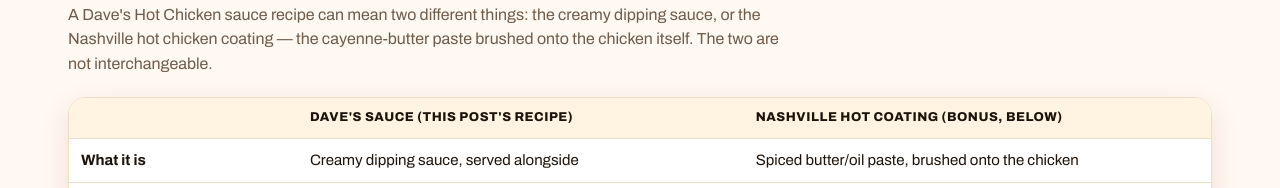
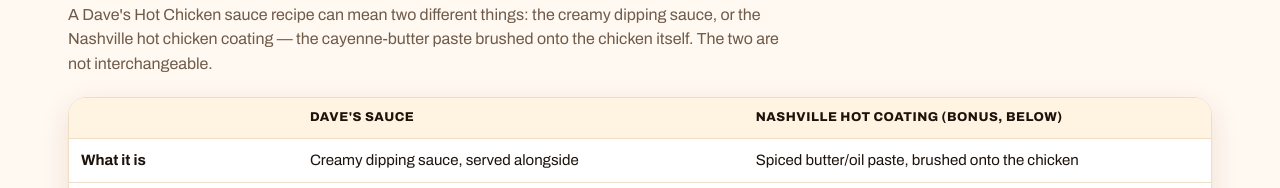
Before and after one commit to jamshaid6784321-netizen/daves-hot-chicken, a plain HTML site: page how-to-make-daves-hot-chicken-sauce/index.html in a window 1280 px wide. Shown: the part 1387-1575 px from the top of the page. Drawn offline with Linux system fonts and the light colour scheme.

Commit message:
Sauce #88: table header 'Dave's Sauce (this post's recipe)' -> 'Dave's Sauce'

```diff
--- a/how-to-make-daves-hot-chicken-sauce/index.html
+++ b/how-to-make-daves-hot-chicken-sauce/index.html
@@ -219,7 +219,7 @@
       </div>
       <div class="nwrap">
         <table class="nutri">
-          <thead><tr><th></th><th>Dave's Sauce (this post's recipe)</th><th>Nashville hot coating (bonus, below)</th></tr></thead>
+          <thead><tr><th></th><th>Dave's Sauce</th><th>Nashville hot coating (bonus, below)</th></tr></thead>
           <tbody>
             <tr><td>What it is</td><td>Creamy dipping sauce, served alongside</td><td>Spiced butter/oil paste, brushed onto the chicken</td></tr>
             <tr><td>Base</td><td>Mayonnaise (Egg + Soy on the allergen listing)</td><td>Butter or hot frying oil + cayenne</td></tr>
```
